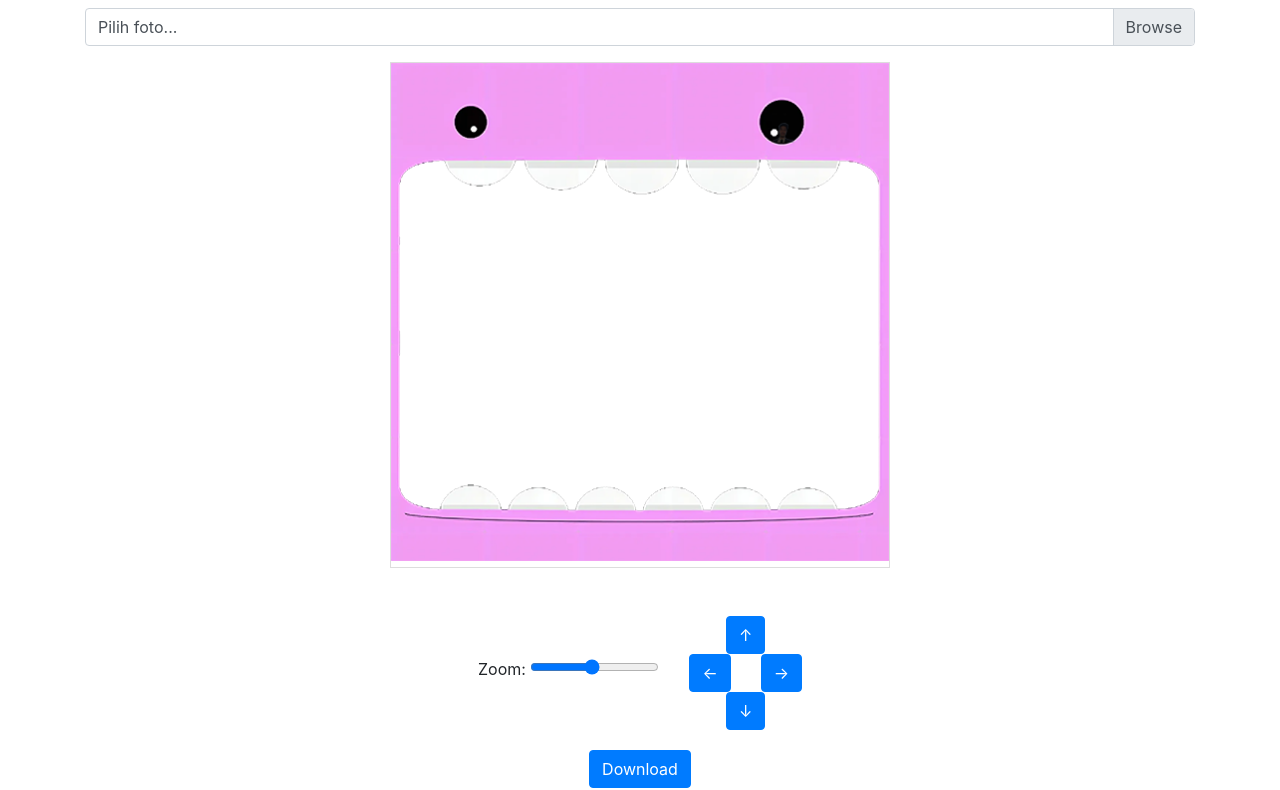
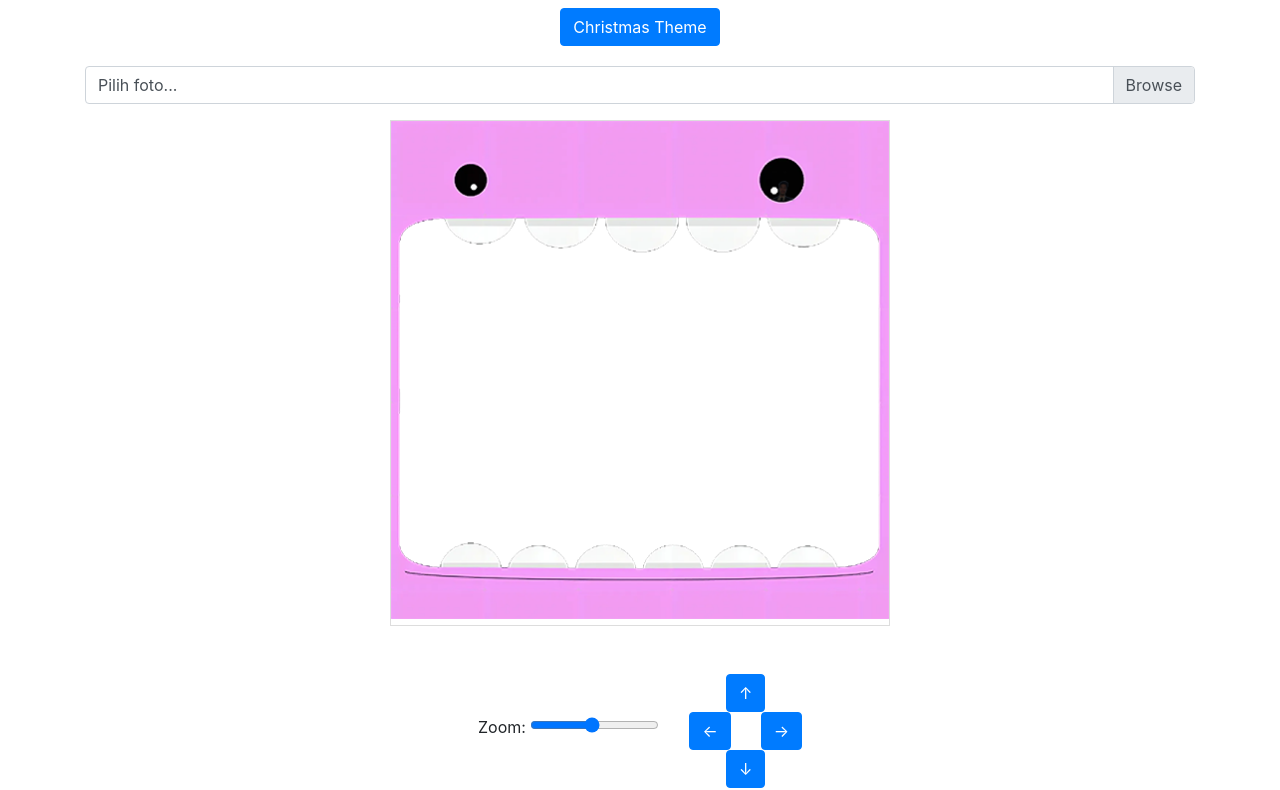
Before and after one commit to dandyraka/munched, a plain HTML site: page index.html in a window 1280 px wide. Shown: the part 102-892 px from the top of the page. Drawn offline with nearby package versions, Linux system fonts and the light colour scheme.

Commit message:
Update index.html

```diff
--- a/index.html
+++ b/index.html
@@ -64,6 +64,7 @@
 
 <div class="container mt-5">
     <h2 class="mb-4">Screen Muncher</h2>
+    <a href="./christmas.html"><button class="btn btn-primary" id="saveImage">Christmas Theme</button></a>
     <div class="custom-file mb-3">
         <input type="file" class="custom-file-input" id="imageUpload" accept="image/*">
         <label class="custom-file-label" for="imageUpload">Pilih foto...</label>
```
